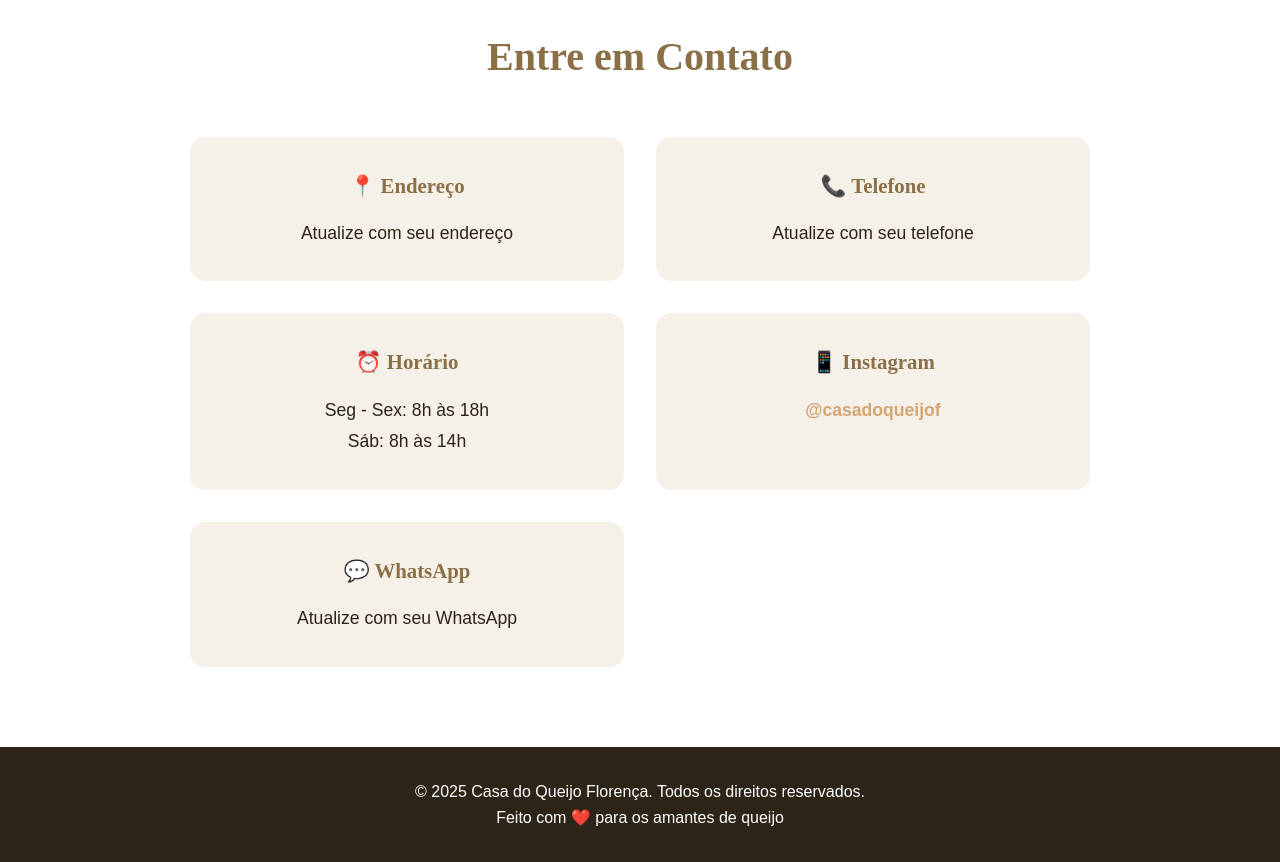
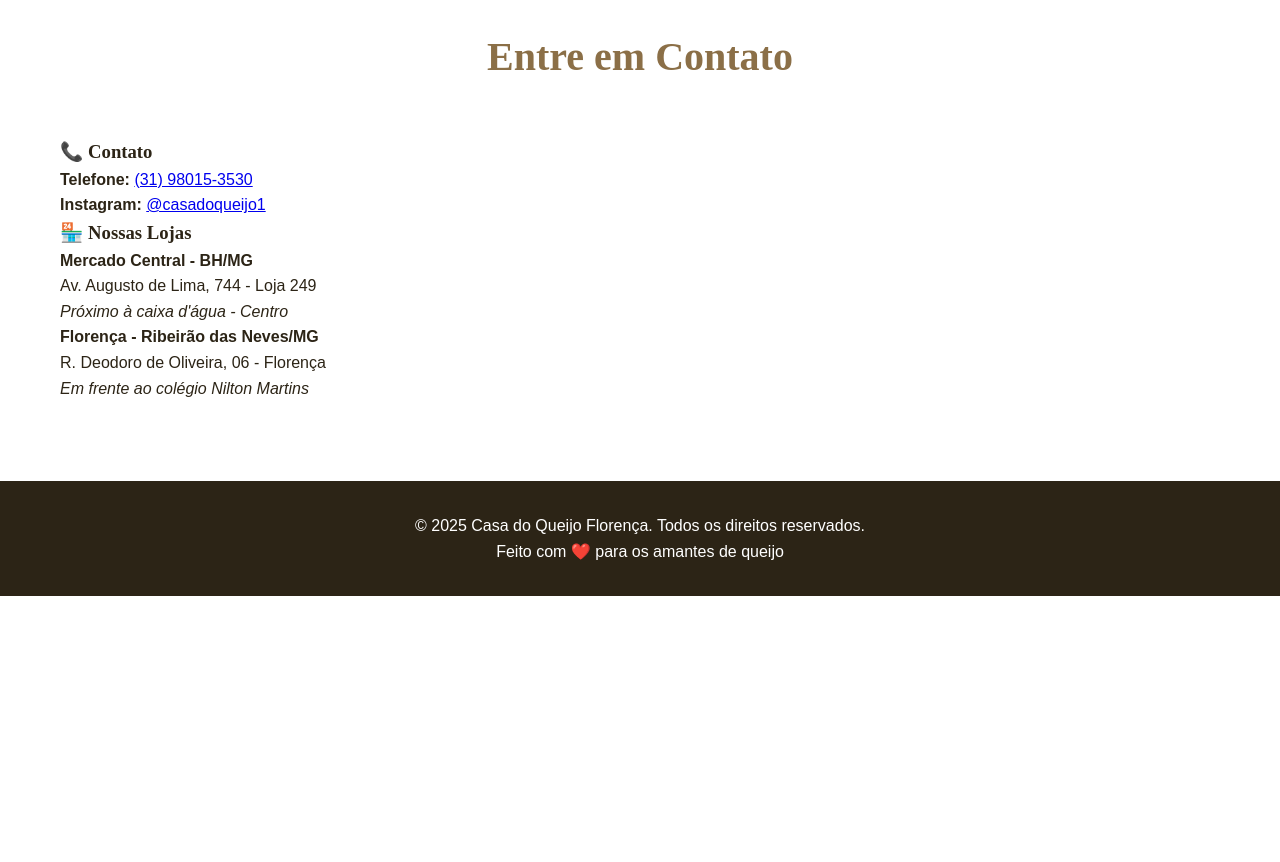
Before and after one commit to a3-luz/Casadoqueijoof, a plain HTML site: page index.html in a window 1280 px wide. Shown: the part 2480-3342 px from the top of the page. After the commit the page ends 3076 px from the top, so only its background shows below. Drawn offline with Linux system fonts and the light colour scheme.

Commit message:
Update index.html

```diff
--- a/index.html
+++ b/index.html
@@ -107,28 +107,25 @@
     <section id="contato" class="contato">
         <div class="container">
             <h2>Entre em Contato</h2>
-            <div class="contato-info">
-                <div class="info-item">
-                    <h3>📍 Endereço</h3>
-                    <p>Atualize com seu endereço</p>
-                </div>
-                <div class="info-item">
-                    <h3>📞 Telefone</h3>
-                    <p>Atualize com seu telefone</p>
-                </div>
-                <div class="info-item">
-                    <h3>⏰ Horário</h3>
-                    <p>Seg - Sex: 8h às 18h<br>Sáb: 8h às 14h</p>
-                </div>
-                <div class="info-item">
-                    <h3>📱 Instagram</h3>
-                    <p><a href="https://www.instagram.com/casadoqueijof/" target="_blank">@casadoqueijof</a></p>
-                </div>
-                <div class="info-item">
-                    <h3>💬 WhatsApp</h3>
-                    <p>Atualize com seu WhatsApp</p>
-                </div>
-            </div>
+            <div class="contact-info">
+    <h3>📞 Contato</h3>
+    <p><strong>Telefone:</strong> <a href="tel:31380153530">(31) 98015-3530</a></p>
+    <p><strong>Instagram:</strong> <a href="https://instagram.com/casadoqueijo1">@casadoqueijo1</a></p>
+</div>
+
+<div class="address">
+    <h3>🏪 Nossas Lojas</h3>
+    <div class="store">
+        <h4>Mercado Central - BH/MG</h4>
+        <p>Av. Augusto de Lima, 744 - Loja 249</p>
+        <p><em>Próximo à caixa d'água - Centro</em></p>
+    </div>
+    <div class="store">
+        <h4>Florença - Ribeirão das Neves/MG</h4>
+        <p>R. Deodoro de Oliveira, 06 - Florença</p>
+        <p><em>Em frente ao colégio Nilton Martins</em></p>
+    </div>
+</div>
         </div>
     </section>
 
```
